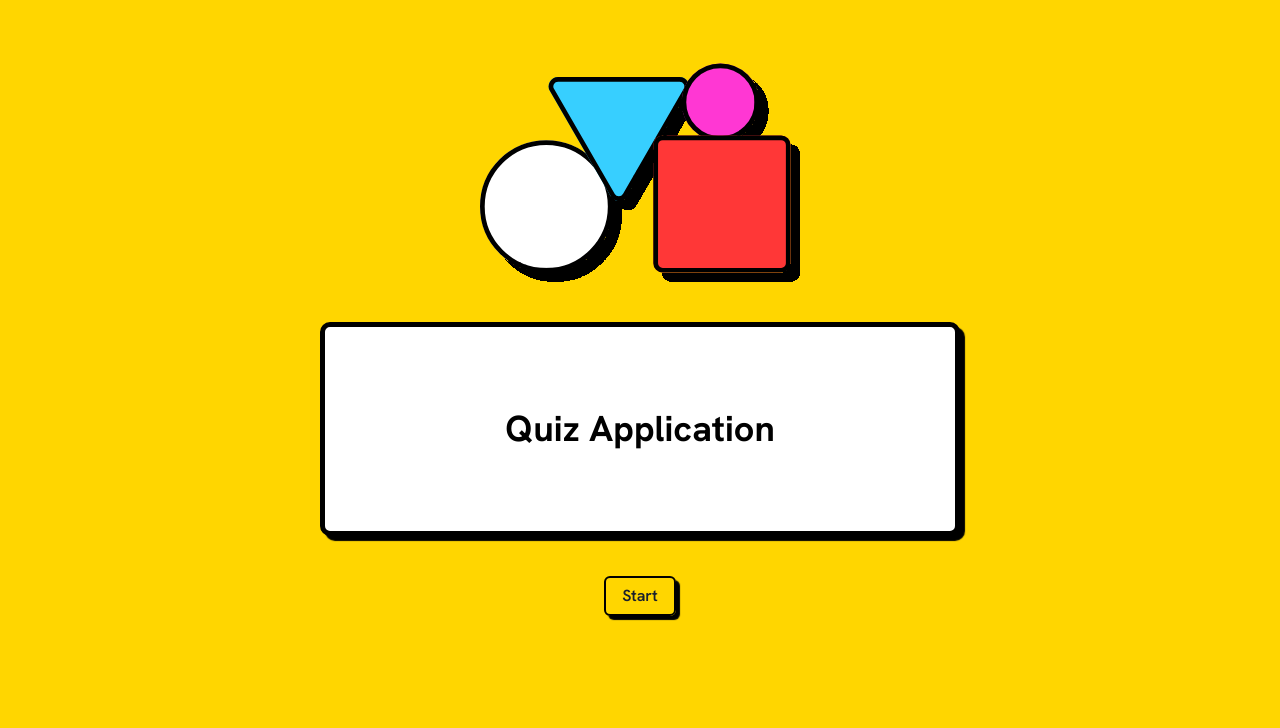
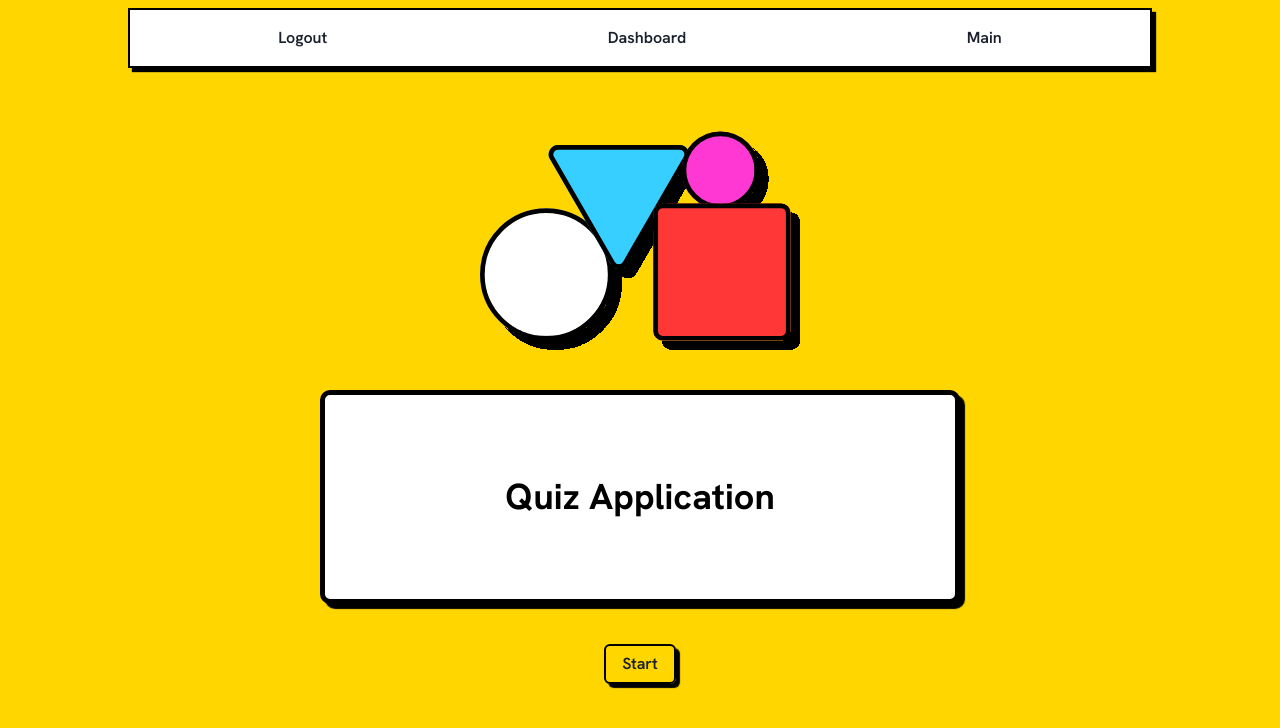
Before and after one commit to Cushz/Quiz_Front, a React (Vite) app in the folder quiz_front/: page / in a window 1280 px wide. Shown: the top 728 px of the page. Built offline with nearby package versions, Linux system fonts and the light colour scheme.

Commit message:
Navbars added and changed

```diff
--- a/quiz_front/package.json
+++ b/quiz_front/package.json
@@ -13,6 +13,7 @@
     "@chakra-ui/react": "^2.5.1",
     "@emotion/react": "^11.10.6",
     "@emotion/styled": "^11.10.6",
+    "animate.css": "^4.1.1",
     "axios": "^1.3.4",
     "dotenv": "^16.0.3",
     "framer-motion": "^10.2.4",
--- a/quiz_front/src/components/Navbar.jsx
+++ b/quiz_front/src/components/Navbar.jsx
@@ -71,7 +71,7 @@ export default function Navbar() {
                 border={"none"}
                 variant={"outline"}
               >
-                Quiz
+                Main
               </Button>
             </Box>
           </Link>
--- a/quiz_front/src/components/Stats.jsx
+++ b/quiz_front/src/components/Stats.jsx
@@ -1,5 +1,6 @@
 import React, { useEffect } from "react";
 import { Flex, Box, Heading, Text, Button } from "@chakra-ui/react";
+import Navbar from "./Navbar";
 export default function Stats(props) {
   useEffect(() => {
     document.title = "Quiz App | Results";
@@ -7,6 +8,7 @@ export default function Stats(props) {
 
   return (
     <div className="quiz-body">
+      <Navbar />
       <Flex
         bg={"rgb(255 249 228)"}
         boxShadow={"9px 9px 1px #000000"}
--- a/quiz_front/src/components/Welcome.jsx
+++ b/quiz_front/src/components/Welcome.jsx
@@ -19,6 +19,7 @@ import {
   Select,
 } from "@chakra-ui/react";
 import logo from "../assets/vectorpaint.svg";
+import Navbar from "./Navbar";
 import "../assets/style.css";
 import { useToast } from '@chakra-ui/react'
 import { useNavigate } from "react-router-dom";
@@ -49,6 +50,7 @@ export default function Welcome() {
   });
   return (
     <div className="quiz-body">
+      <Navbar />
       <Flex gap={10} flexDirection={"column"} w={"50%"} margin={"0 auto"}>
         <Flex justifyContent={"center"} alignItems={"center"}>
           <Box>
```
Also changed, not shown: 1 other file (tests, documents, lock files or other folders).
